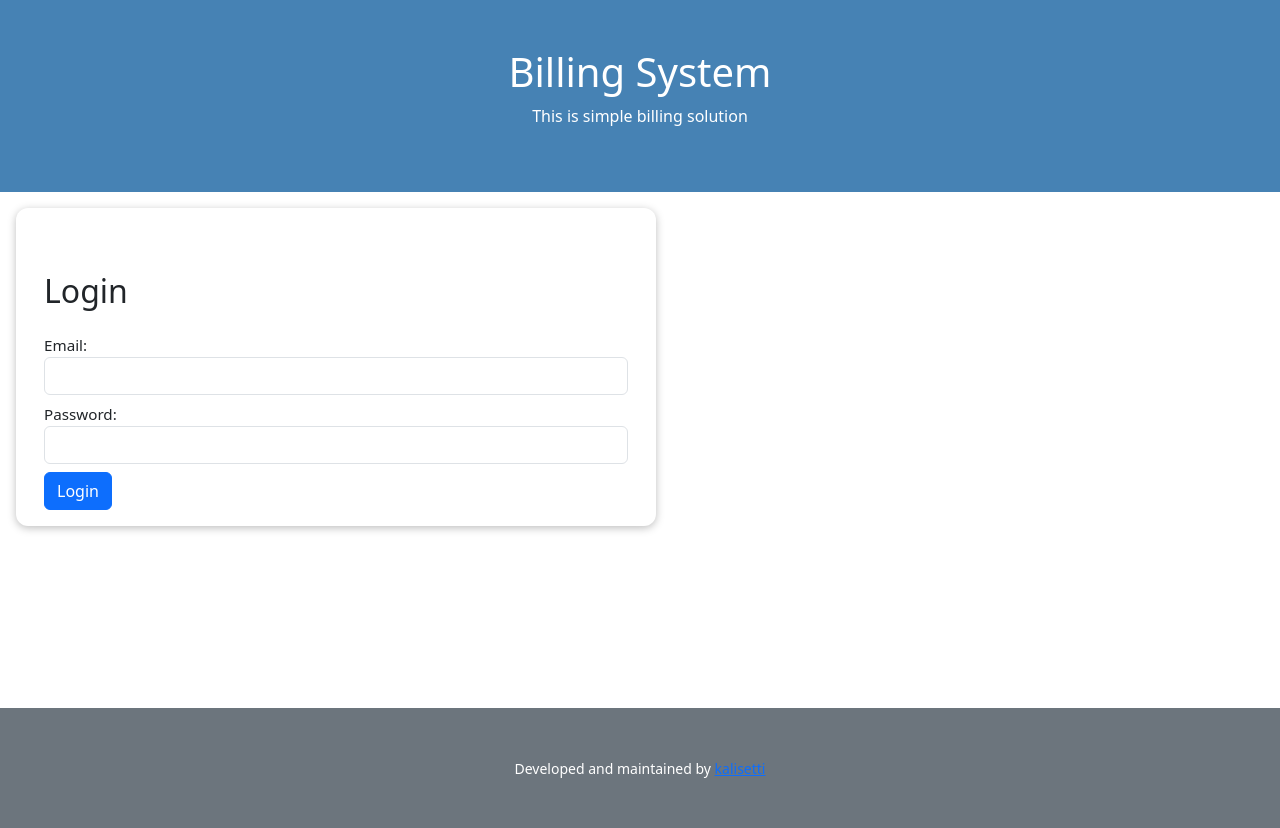
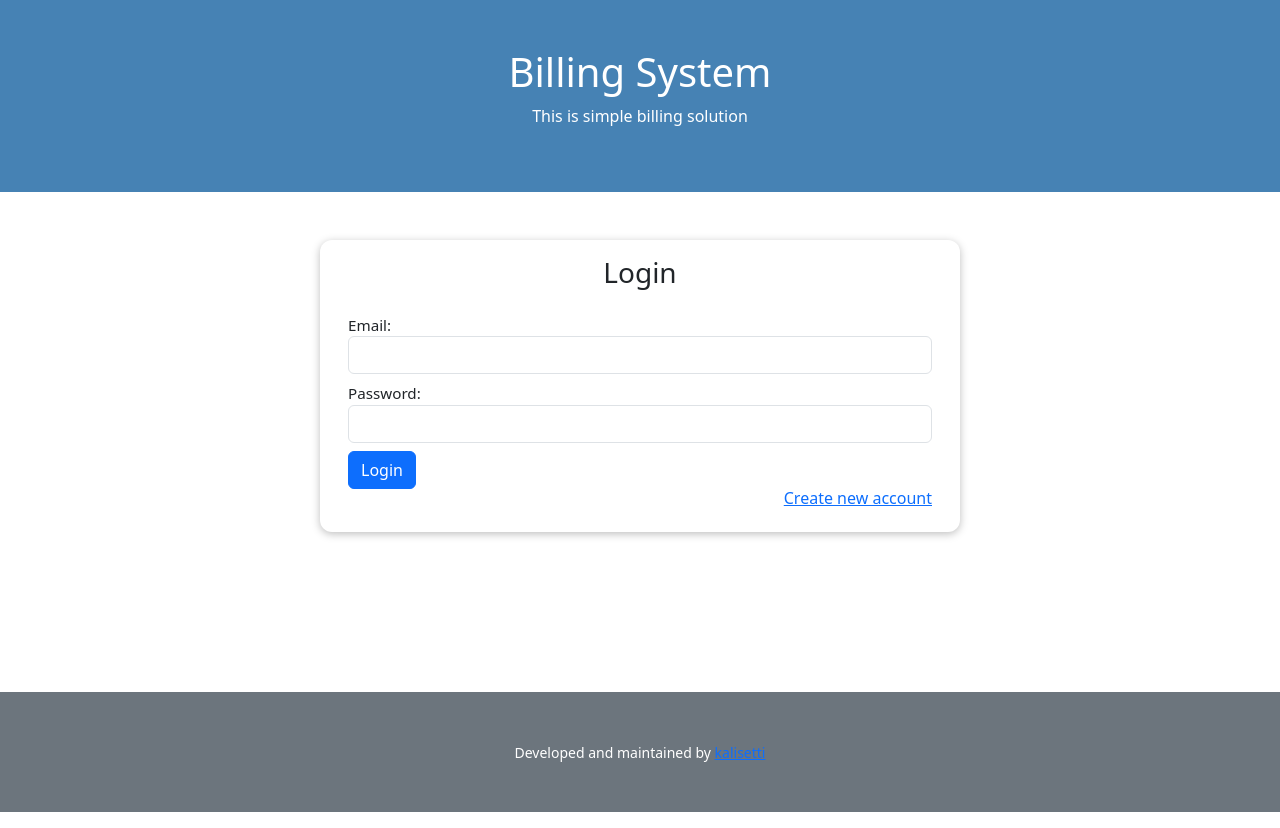
Before and after one commit to kalisetti/billing, a Vue app: page /login in a window 1280 px wide. Built offline with nearby package versions, Linux system fonts and the light colour scheme; no server answers.

Commit message:
add styles to LoginForm

```diff
--- a/src/components/LoginForm.vue
+++ b/src/components/LoginForm.vue
@@ -1,7 +1,7 @@
 <template>
   <base-card>
     <div class="container">
-      <h2 class="mt-5">Login</h2>
+      <h3 class="text-center">Login</h3>
       <form @submit.prevent="login" class="mt-4">
         <div class="form-group">
           <label for="email">Email:</label>
@@ -12,6 +12,7 @@
           <input type="password" id="password" v-model="password" class="form-control" autocomplete="off" required>
         </div>
         <button type="submit" class="btn btn-primary">Login</button>
+        <h6 class="text-end" ><router-link to="/register">Create new account</router-link></h6>
       </form>
 
       <base-dialog v-if="msgprint" title="Something" @close="confirmError">
--- a/src/pages/BasePage.vue
+++ b/src/pages/BasePage.vue
@@ -5,7 +5,7 @@
             <nav-bar v-if="isUserLoggedIn"></nav-bar>
         </header>
         <main>
-            <router-view id="main"></router-view>
+            <router-view></router-view>
         </main>
         <footer>
             <page-footer></page-footer>
@@ -30,9 +30,6 @@ export default {
 main {
     min-height: 500px;
     font-size: 0.95rem;
-}
-
-#main {
-    margin: 1rem;
+    padding: 1rem;
 }
 </style>
```
